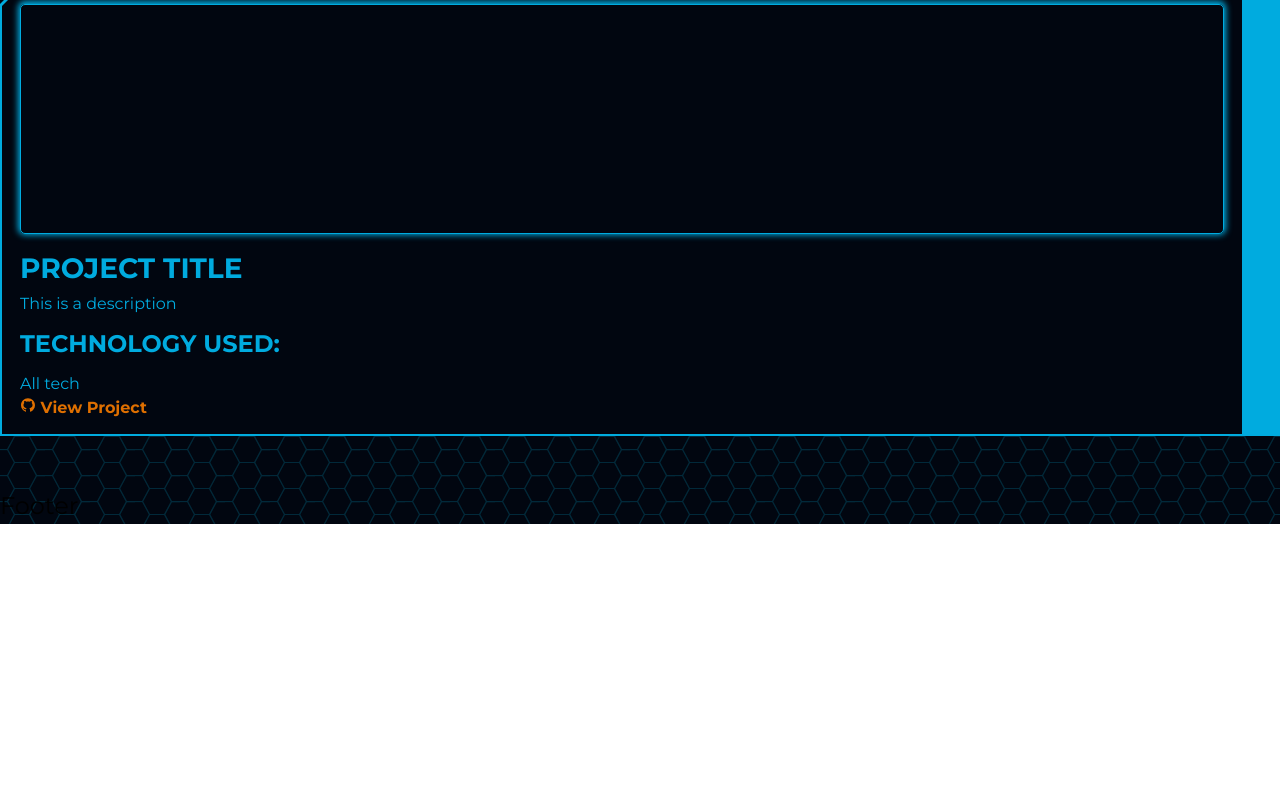
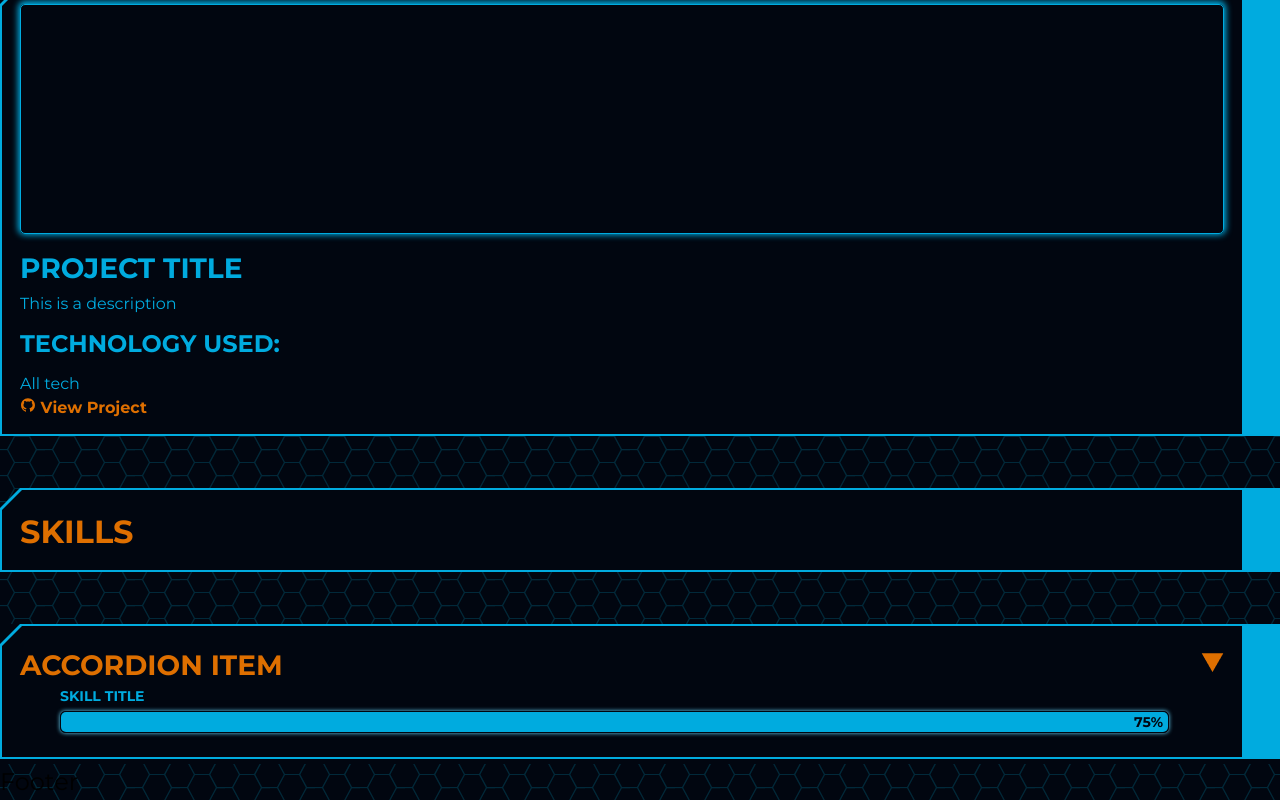
Before and after one commit to karlchvojka/karl-chvojka-portfolio, a Next.js app: page / in a window 1280 px wide. Shown: the part 876-1676 px from the top of the page. Before the commit the page ends 1400 px from the top, so only its background shows below. Built offline with nearby package versions, Linux system fonts and the light colour scheme.

Commit message:
FEAT: Implement Skill Accordion

```diff
--- a/src/app/page.tsx
+++ b/src/app/page.tsx
@@ -1,4 +1,5 @@
 /* Component Imports */
+import AccordionWrap from "components/elements/accordion/accordion.tsx";
 import Header from "components/layout/Header/Header.tsx";
 import HeroImage from "components/features/hero-image/hero-image.tsx";
 import SectionHeader from "components/elements/sec-head/sec-head.tsx";
@@ -34,10 +35,12 @@ export default function Home() {
           projTech="All tech"
           projTitle="Project Title"
         />
-        <footer className={styles.footer}>
-          <p>Footer</p>
-        </footer>
+        <SectionHeader title="Skills" />
+        <AccordionWrap />
       </main>
+      <footer className={styles.footer}>
+        <p>Footer</p>
+      </footer>
     </div>
   );
 }
--- /dev/null
+++ b/src/components/elements/accordion/acc-item/acc-item.module.css
@@ -0,0 +1,103 @@
+.acc_item_wrap {
+  background-color: var(--cyber-blue);
+  clip-path: polygon(20px 0, 100% 0, 100% 100%, 0 100%, 0 20px);
+  margin-bottom: 5px;
+  padding-bottom: 4px;
+  position: relative;
+
+  .acc_item_inner {
+    background-color: var(--dark-blue);
+    clip-path: polygon( 20px 0, 100% 0, 100% 100%, 0 100%, 0 20px);
+    height: calc(100% - 32px);
+    position: relative;
+    top: 2px;
+    right: 2px;
+    bottom: 2px;
+    left: 2px;
+    width: calc(100% - 40px);
+    padding: 18px 18px 14px 18px;
+
+  }
+
+  .acc_item_title button {
+    align-items: center;
+    background-color: var(--dark-blue);
+    border: none;
+    cursor: pointer;
+    display: grid;
+    grid-template-columns: max-content max-content;
+    justify-content: space-between;
+    width: 100%;
+
+    div {
+      height: auto;
+    }
+
+    h3 {
+      color: var(--orange);
+      margin-bottom: 0px;
+    }
+
+  }
+
+  .acc_item_title button:hover {
+    h3 {
+      color: var(--cyber-blue);
+    }
+  }
+
+  .acc_item_content {
+    display: grid;
+    grid-template-columns: 1fr;
+    grid-column-gap: 0px;
+    max-height: 1000px;
+    overflow: hidden;
+    padding: 0px 55px 0px 40px;
+    transition: max-height 1s ease-in-out;
+
+    .skill_item {
+
+      h4 {
+        font-size: 14px;
+        margin-bottom: 4px;
+      }
+
+      .progress_wrap {
+        background-color: var(--dark-blue);
+        border: 1px solid var(--dark-blue);
+        border-radius: 5px;
+        -webkit-box-shadow: 0px 0px 4px 0px #69D9FF;
+        box-shadow: 0px 0px 4px 0px #69D9FF;
+        margin-bottom: 10px;
+        width: 100%;
+
+        .progress_inner {
+          align-content: center;
+          background-color: var(--cyber-blue);
+          border-radius: 5px;
+          display: grid;
+          height: 20px;
+
+          p {
+            color: var(--dark-blue);
+            font-family: var(--font-montserrat);
+            font-size: 14px;
+            font-weight: 700;
+            padding-right: 5px;
+            text-align: end;
+            margin: 0px;
+          }
+
+        }
+
+      }
+
+    }
+
+  }
+
+  .acc_item_content[aria-expanded="false"] {
+    max-height: 0px;
+    transition: max-height 0.5s cubic-bezier(0, 1, 0, 1);
+  }
+}
--- /dev/null
+++ b/src/components/elements/accordion/acc-item/acc-item.tsx
@@ -0,0 +1,55 @@
+/* NextJS Declarations */
+'use client';
+/* End NextJS Declarations */
+
+/* Component Imports */
+import Image from 'next/image';
+/* End Component Imports */
+
+/* Asset Imports */
+/* End Asset Imports */
+
+/* Style Imports */
+import styles from './acc-item.module.css';
+/* End Style Imports */
+
+/**
+ * Accordion Item
+ *
+ * Accordion Item Component
+ *
+ * @returns Accordion Item Component
+ */
+export default function AccordionItem() {
+  return (
+    <section className={styles.acc_item_wrap}>
+      <section className={styles.acc_item_inner}>
+        <section className={styles.acc_item_title}>
+          <button>
+            <div>
+              <h3>Accordion Item</h3>
+            </div>
+            <div>
+              <Image
+                alt="Accordion Arrow Image"
+                height={19}
+                src="/global-assets/images/arrow.png"
+                width={23}
+              />
+            </div>
+          </button>
+        </section>
+        <section className={styles.acc_item_content}>
+          <section className={styles.skill_item}>
+            <h4>Skill Title</h4>
+            <section className={styles.progress_wrap}>
+              <section className={styles.progress_inner}>
+                <p>75%</p>
+              </section>
+            </section>
+          </section>
+        </section>
+      </section>
+    </section>
+  );
+}
--- /dev/null
+++ b/src/components/elements/accordion/accordion.module.css
@@ -0,0 +1,3 @@
+.acc_wrap {
+  background-color: var(--dark-blue);
+}
--- /dev/null
+++ b/src/components/elements/accordion/accordion.tsx
@@ -0,0 +1,26 @@
+/* NextJS Declarations */
+'use client';
+/* End NextJS Declarations */
+
+/* Component Imports */
+import AccordionItem from './acc-item/acc-item.tsx';
+/* End Component Imports */
+
+/* Style Imports */
+import styles from './accordion.module.css';
+/* End Style Imports */
+
+/**
+ * Accordion Wrap
+ *
+ * Accordion Wrap Component
+ *
+ * @returns Accordion Wrap Component
+ */
+export default function AccordionWrap() {
+  return (
+    <section className={styles.acc_wrap}>
+      <AccordionItem />
+    </section>
+  );
+}
```
Also changed, not shown: 2 other files (tests, documents, lock files or other folders).
